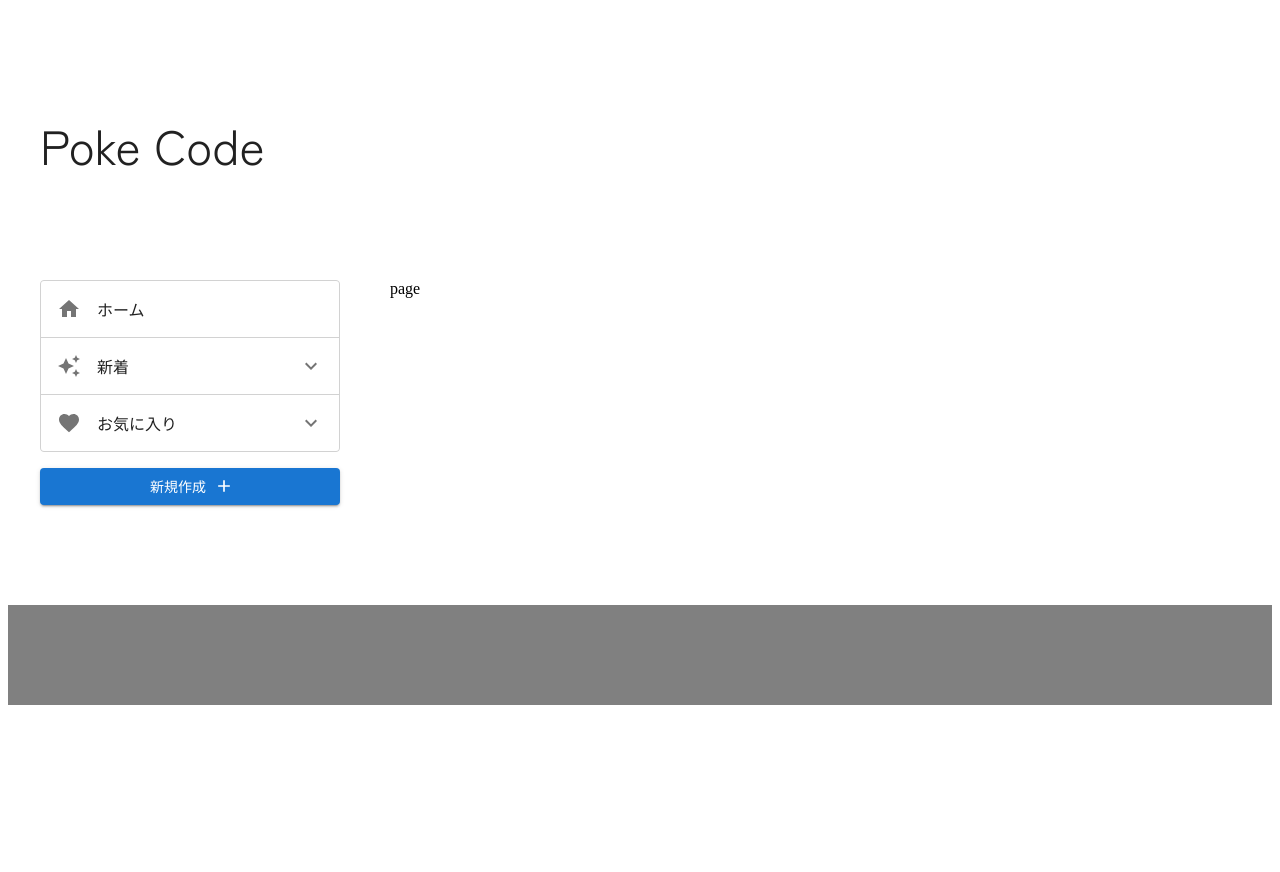
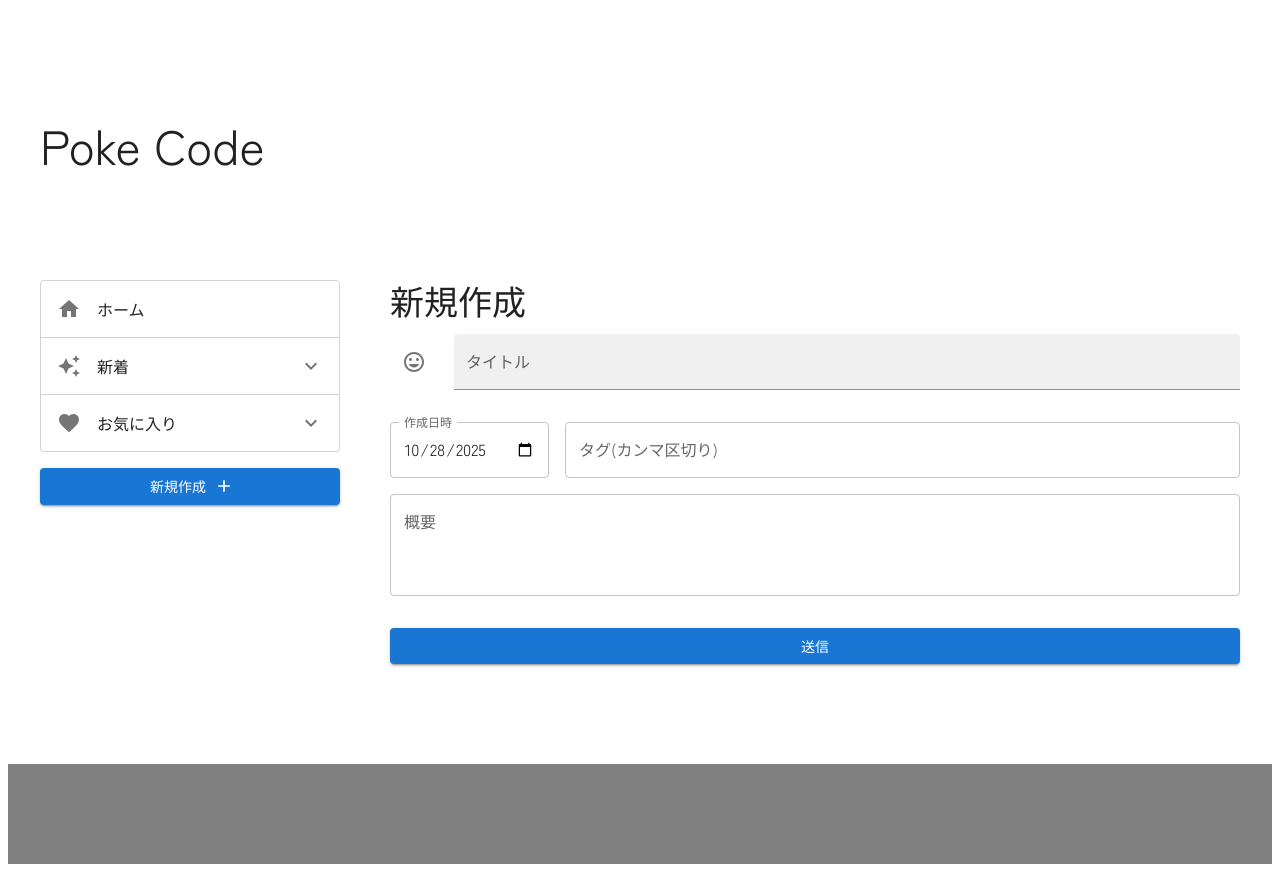
Before and after one commit to i-X-ce/poke-code, a Next.js app: page /create in a window 1280 px wide. Before the commit the page ends 800 px from the top, so only its background shows below. Built offline with nearby package versions, Linux system fonts and the light colour scheme; a web font is replaced by a local one; what @mui/material-nextjs would draw is missing.

Commit message:
✨ フォームを追加

```diff
--- /dev/null
+++ b/src/app/create/_component/CreateForm.tsx
@@ -0,0 +1,58 @@
+"use client"
+import { CodeDataModel } from '@/lib/model/CodeDataModel';
+import { InsertEmoticon } from '@mui/icons-material';
+import { Box, Button, FormControl, IconButton, Stack, TextField } from '@mui/material';
+import EmojiPicker, { Emoji } from 'emoji-picker-react';
+import React from 'react'
+import { useForm } from 'react-hook-form';
+
+const CREATE_LABELS: { [K in keyof CodeDataModel]: string } = {
+    id: 'ID',
+    icon: 'アイコン',
+    title: 'タイトル',
+    date: '作成日時',
+    tags: 'タグ(カンマ区切り)',
+    detail: '概要',
+    description: '説明(Markdown)',
+    content: 'コード内容'
+};
+
+const Date2String = (date: Date): string => date.toISOString().split('T')[0];
+
+function CreateForm() {
+    const { register, handleSubmit, formState: { errors }, getValues, setValue } = useForm<CodeDataModel>({ mode: "onChange", defaultValues: { date: Date2String(new Date()) } });
+    const [openEmojiPicker, setOpenEmojiPicker] = React.useState(false);
+
+    const handleToggleEmojiPicker = () => {
+        setOpenEmojiPicker(!openEmojiPicker);
+    }
+
+    const handlePickEmoji = (emoji: string) => {
+        setOpenEmojiPicker(false);
+        setValue("icon", emoji);
+    }
+
+    return (
+        <Stack component={"form"} gap={4} onSubmit={handleSubmit((data) => console.log(data))}>
+            <Stack direction={"row"} alignItems={"center"} gap={2}>
+                <IconButton size='large' onClick={handleToggleEmojiPicker} color={getValues("icon") ? 'primary' : errors.icon ? 'error' : 'default'}>
+                    {getValues("icon") || <InsertEmoticon />}
+                </IconButton>
+                <TextField variant='filled' fullWidth label={CREATE_LABELS.title} {...register("title", { required: "タイトルは必須です" })} error={!!errors.title?.message} helperText={errors.title?.message} />
+                <Box position={"absolute"} zIndex={10}>
+                    {openEmojiPicker && <EmojiPicker onEmojiClick={emojiData => handlePickEmoji(emojiData.emoji)} />}
+                </Box>
+            </Stack>
+            <Stack gap={2}>
+                <Stack direction={"row"} gap={2} flexWrap={'wrap'}>
+                    <TextField fullWidth={false} type='date' label={CREATE_LABELS.date} slotProps={{ inputLabel: { shrink: true } }}  {...register("date", { required: "日時は必須です" })} error={!!errors.date?.message} helperText={errors.date?.message} />
+                    <TextField sx={{ flex: 1 }} label={CREATE_LABELS.tags}  {...register("tags")} />
+                </Stack>
+                <TextField multiline minRows={3} label={CREATE_LABELS.detail} {...register("detail", { required: "概要は必須です" })} error={!!errors.detail?.message} helperText={errors.detail?.message} />
+            </Stack>
+            <Button variant='contained' type='submit'>送信</Button>
+        </Stack>
+    )
+}
+
+export default CreateForm
--- a/src/app/create/page.tsx
+++ b/src/app/create/page.tsx
@@ -1,11 +1,17 @@
+import { Box, Typography } from '@mui/material'
 import React from 'react'
+import CreateForm from './_component/CreateForm'
 
 interface CreatePageProps {
 }
 
 const CreatePage: React.FC<CreatePageProps> = async () => {
+
   return (
-    <div>page</div>
+    <Box flex={1}>
+      <Typography variant='h4' fontWeight={"500"} gutterBottom color='textPrimary'>新規作成</Typography>
+      <CreateForm />
+    </Box>
   )
 }
 
--- a/src/lib/model/CodeDataModel.ts
+++ b/src/lib/model/CodeDataModel.ts
@@ -4,7 +4,7 @@ export interface CodeDataModel {
     id: string;
     icon: string;
     title: string;
-    date: Date;
+    date: string | Date;
     tags: string[];
     detail: string;
     description: string;
```
